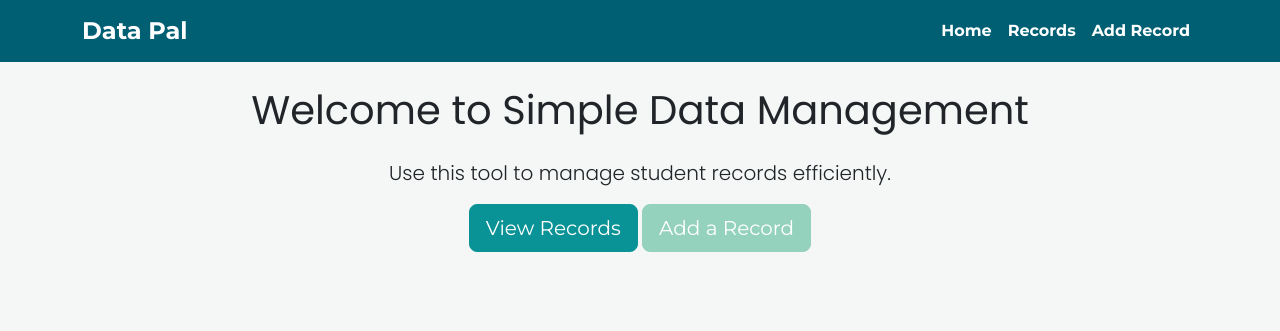
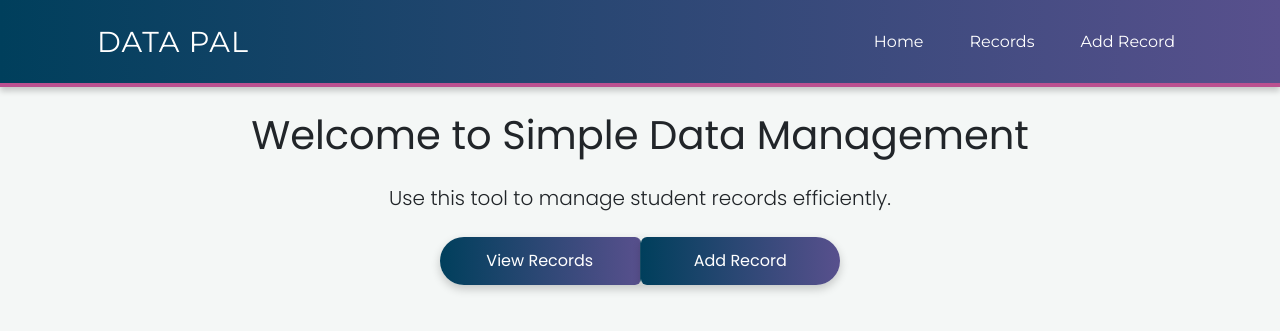
Before and after one commit to nelsonSigurd/ai-simple-data-management, a Flask app: page / in a window 1280 px wide. Shown: the top 331 px of the page. Run offline with Flask 3, Linux system fonts and the light colour scheme.

Commit message:
changing color scheme and aesthetic touches

```diff
--- a/flask_app/static/css/styles.css
+++ b/flask_app/static/css/styles.css
@@ -6,30 +6,52 @@ body {
 }
 
 .navbar {
-    background-color: #005f73;
-    transition: background-color 0.3s ease;
+    background: linear-gradient(90deg, #003f5c, #58508d);
+    padding: 15px 20px;
+    border-bottom: 4px solid #bc5090;
+    box-shadow: 0 4px 6px rgba(0, 0, 0, 0.2);
     font-family: 'Montserrat', sans-serif;
 }
 
 .navbar-brand {
     font-weight: 700;
     color: #ffffff;
-    font-size: 1.5rem;
+    font-size: 1.8rem;
+    letter-spacing: 1px;
+    text-transform: uppercase;
     transition: color 0.3s ease;
 }
 
 .navbar-brand:hover {
-    color: #94d2bd;
+    color: #ffa600;
 }
 
 .navbar a {
     color: #ffffff;
-    font-weight: 600;
-    transition: color 0.3s ease;
+    font-weight: 500;
+    margin: 0 15px;
+    transition: color 0.3s ease, border-bottom 0.3s ease;
+    position: relative;
 }
 
 .navbar a:hover {
-    color: #94d2bd;
+    color: #ffa600;
+}
+
+.navbar a:hover::after {
+    width: 100%;
+}
+
+.navbar a::after {
+    content: "";
+    display: block;
+    width: 0;
+    height: 2px;
+    background: #ffa600;
+    transition: width 0.3s;
+    position: absolute;
+    bottom: 0;
+    left: 0;
 }
 
 .card {
@@ -130,3 +152,99 @@ button[disabled] {
 .col-md-4.dragging {
     opacity: 0.5;
 }
+
+/* Gradient Button Style */
+.btn-custom-gradient {
+    position: relative;
+    z-index: 2;
+    overflow: hidden;
+    background: linear-gradient(90deg, #003f5c, #58508d);
+    color: #ffffff;
+    border: none;
+    transition: transform 0.5s ease-in-out;
+}
+
+.btn-custom-gradient::before {
+    content: '';
+    position: absolute;
+    top: 0;
+    left: 0;
+    height: 100%;
+    width: 100%;
+    background: linear-gradient(90deg, #bc5090, #ffa600);
+    opacity: 0;
+    transition: opacity .75s ease-in-out;
+    z-index: 1;
+}
+
+.btn-custom-gradient:hover::before {
+    opacity: 1;
+}
+
+.btn-custom-gradient:hover {
+    transform: scale(1.02);
+}
+
+.btn-custom-gradient span {
+    position: relative;
+    z-index: 2;
+}
+
+/* Buttons Shared Gradient Group */
+.button-group {
+    display: flex;
+    width: 400px;
+    margin: 30px auto;
+    overflow: hidden;
+    border-radius: 50px;
+    box-shadow: 0 4px 10px rgba(0,0,0,0.2);
+}
+
+.left-btn, .right-btn {
+    position: relative;
+    z-index: 2;
+    flex: 1;
+    padding: 12px 0;
+    color: #fff;
+    text-align: center;
+    text-decoration: none;
+    background: linear-gradient(to right, #003f5c 0%, #58508d 100%);
+    border: none;
+    overflow: hidden;
+    transition: transform 0.5s ease-in-out;
+}
+
+.left-btn::before, .right-btn::before {
+    content: '';
+    position: absolute;
+    top: 0;
+    left: 0;
+    height: 100%;
+    width: 100%;
+    background: linear-gradient(90deg, #bc5090, #ffa600);
+    opacity: 0;
+    transition: opacity .75s ease-in-out;
+    z-index: 1;
+}
+
+.left-btn:hover::before, .right-btn:hover::before {
+    opacity: 1;
+}
+
+.left-btn:hover, .right-btn:hover {
+    transform: scale(1.02);
+}
+
+.left-btn span, .right-btn span {
+    position: relative;
+    z-index: 2;
+}
+
+.left-btn {
+    border-right: 1px solid rgba(255,255,255,0.1);
+}
+
+/* Optional: Keep this for other buttons elsewhere */
+.btn {
+    box-shadow: 0 4px 8px rgba(0, 0, 0, 0.2);
+}
--- a/flask_app/templates/create.html
+++ b/flask_app/templates/create.html
@@ -16,7 +16,7 @@
                 <label for="create_date_of_birth" class="form-label">Date of Birth</label>
                 <input type="date" class="form-control" id="create_date_of_birth" name="date_of_birth" required>
             </div>
-            <button type="submit" id="create-submit-btn" class="btn btn-primary w-100" disabled>Submit</button>
+            <button type="submit" id="create-submit-btn" class="btn btn-primary w-100 btn-custom-gradient" disabled>Submit</button>
         </form>
     </div>
 {% endblock %}
--- a/flask_app/templates/index.html
+++ b/flask_app/templates/index.html
@@ -3,7 +3,10 @@
     <div id="welcome-section" class="text-center">
         <h1 class="mb-4">Welcome to Simple Data Management</h1>
         <p class="lead">Use this tool to manage student records efficiently.</p>
-        <a href="/records" class="btn btn-primary btn-lg">View Records</a>
-        <a href="/create" class="btn btn-success btn-lg">Add a Record</a>
+
+        <div class="button-group mt-4">
+            <a href="/records" class="btn left-btn"><span>View Records</span></a>
+            <a href="/create" class="btn right-btn"><span>Add Record</span></a>
+        </div>
     </div>
 {% endblock %}
--- a/flask_app/templates/records.html
+++ b/flask_app/templates/records.html
@@ -1,7 +1,7 @@
 {% extends "base.html" %}
 {% block content %}
 <h2 class="mb-4">Student Records</h2>
-<a href="/create" class="btn btn-success mb-3">+ Add New Record</a>
+<a href="/create" class="btn btn-custom-gradient mb-3">+ Add New Record</a>
 <div class="row mt-3" ondragover="allowDrop(event)" ondrop="drop(event)">
     {% for record in records %}
     <div class="col-md-4" id="card-{{ loop.index0 }}" draggable="true" ondragstart="drag(event)">
```
